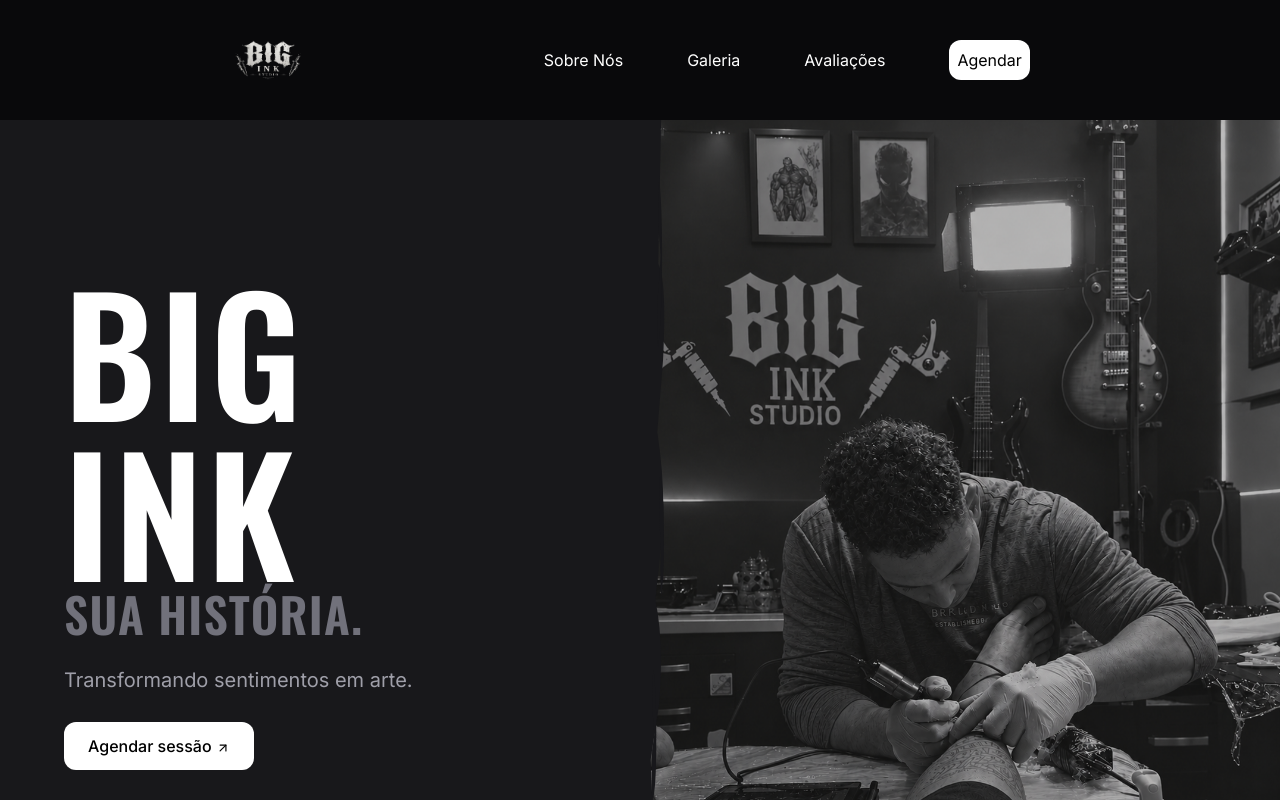
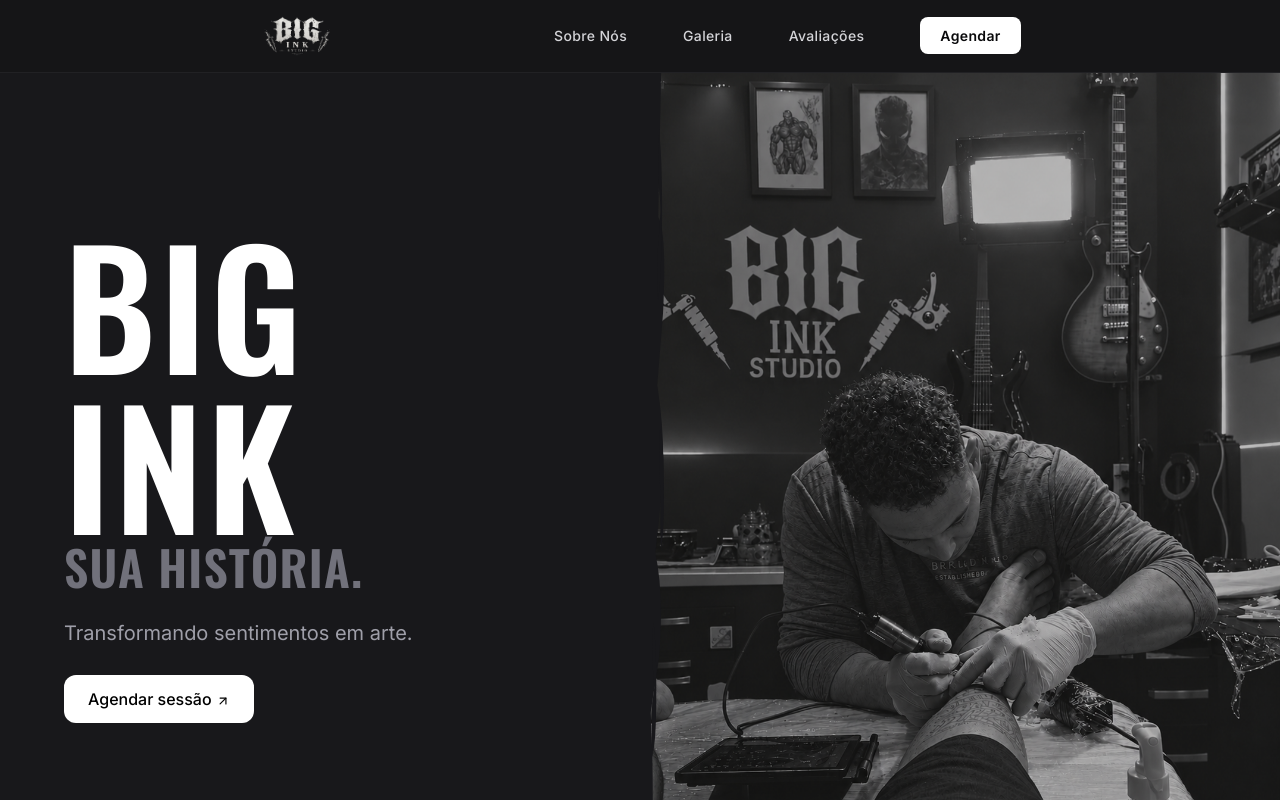
Before and after one commit to Hiagoo26/BigInk, a React (Vite) app: page / in a window 1280 px wide. Shown: the top 800 px of the page. Built offline with nearby package versions, Linux system fonts and the light colour scheme.

Commit message:
style: novo visual pro Header, e pequena correção footer

```diff
--- a/src/components/Footer.jsx
+++ b/src/components/Footer.jsx
@@ -2,6 +2,7 @@ import { Camera, MessageCircle, ArrowUpRight } from "lucide-react";
 
 function Footer() {
     return (
+        <>
             <footer className="flex flex-col p-6 bg-zinc-950 lg:p-16">
                 <div className="grid grid-cols-1 gap-10 sm:grid-cols-2 lg:grid-cols-3">
                     <div className="flex flex-col gap-4">
@@ -43,6 +44,7 @@ function Footer() {
                     </p>
                 </div>
             </footer>
+        </>
     );
 }
 
--- a/src/components/header.jsx
+++ b/src/components/header.jsx
@@ -1,26 +1,25 @@
 import { Menu } from "lucide-react";
 
 function Header({ abrirSideBar }) {
-
     return (
         <>
-        <header className="flex flex-row justify-between items-center p-5 font-sans bg-zinc-950 md:justify-evenly gap-2">
-            <a href="/">
-                <img
-                src="/biginkLogo.png"
-                alt="Logo Bigink"
-                className="h-10"/>
+            <header className="sticky top-0 z-50 flex flex-row justify-between items-center px-6 py-4 font-sans bg-zinc-950/95 backdrop-blur-md border-b border-zinc-800/70 md:px-10 lg:justify-evenly">
+                <a href="/" className="shrink-0">
+                    <img src="/biginkLogo.png" alt="Logo Big Ink" className="h-10 transition-opacity duration-300 hover:opacity-75"/>
                 </a>
-
-            <nav className="hidden p-5 lg:block">
-                <ul className="flex flex-row justify-center items-center gap-16 text-white">
-                    <li><a href="#">Sobre Nós</a></li>
-                    <li><a href="#">Galeria</a></li>
-                    <li><a href="#">Avaliações</a></li>
+                <nav className="hidden lg:block">
+                    <ul className="flex flex-row justify-center items-center gap-10 text-sm font-medium tracking-wide text-zinc-300 xl:gap-14">
                         <li>
-                        <button className="rounded-xl p-2 text-black bg-white transition-colors duration-500 hover:cursor-pointer hover:text-white hover:bg-zinc-900">
-                        Agendar
-                        </button>
+                            <a href="#" className="transition-colors duration-300 hover:text-white">Sobre Nós</a>
+                        </li>
+                        <li>
+                            <a href="#" className="transition-colors duration-300 hover:text-white">Galeria</a>
+                        </li>
+                        <li>
+                            <a href="#" className="transition-colors duration-300 hover:text-white">Avaliações</a>
+                        </li>
+                        <li>
+                            <a href={`https://wa.me/5514998047149?text=${encodeURIComponent("Olá,gostaria de fazer um agendamento.")}`} target="_blank" rel="noopener noreferrer" className="rounded-lg bg-white px-5 py-2.5 text-sm font-semibold text-zinc-950 transition-all duration-300 hover:bg-zinc-200 hover:shadow-lg hover:shadow-white/5">Agendar</a>
                         </li>
                     </ul>
                 </nav>
@@ -30,8 +29,8 @@ function Header({ abrirSideBar }) {
                 </button>
             </header>
         </>
-    )
+    );
 
-};
+}
 
 export default Header;
```
Lines whose indentation alone changed are shown as unchanged.
